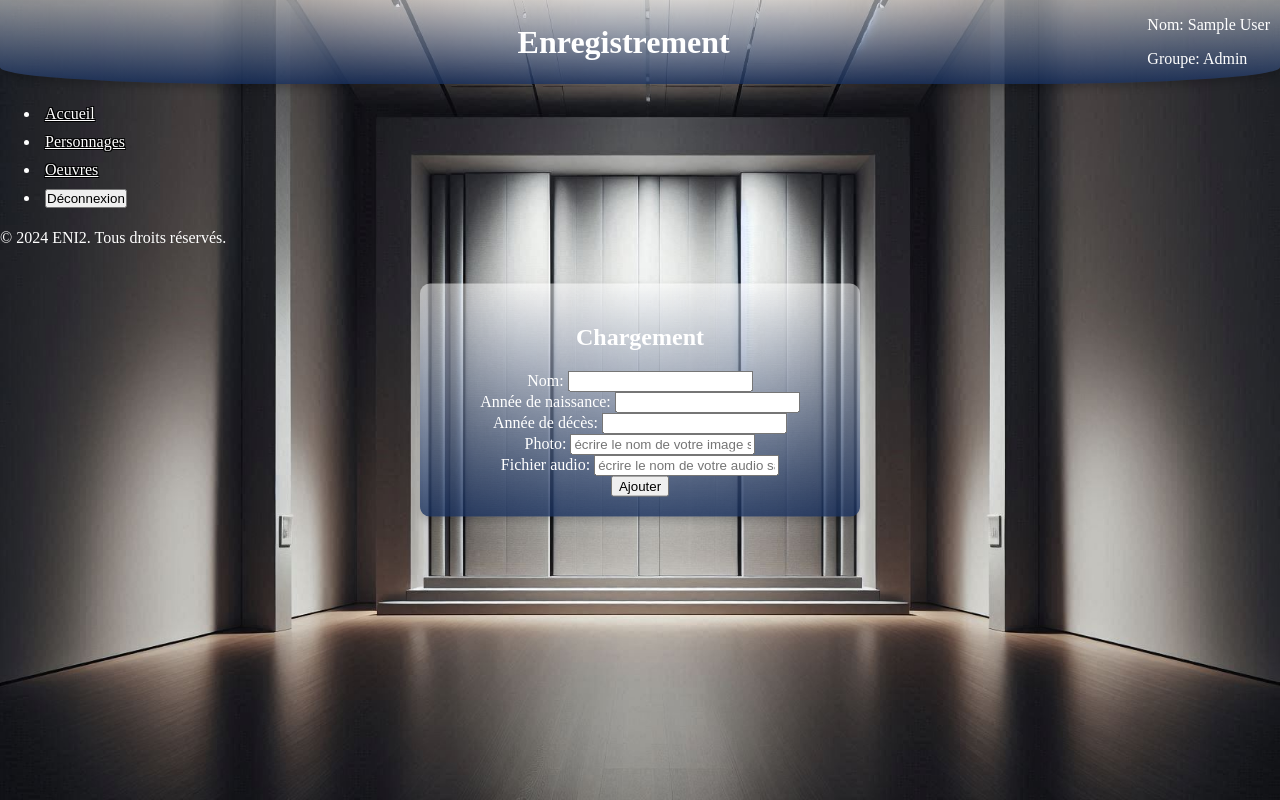
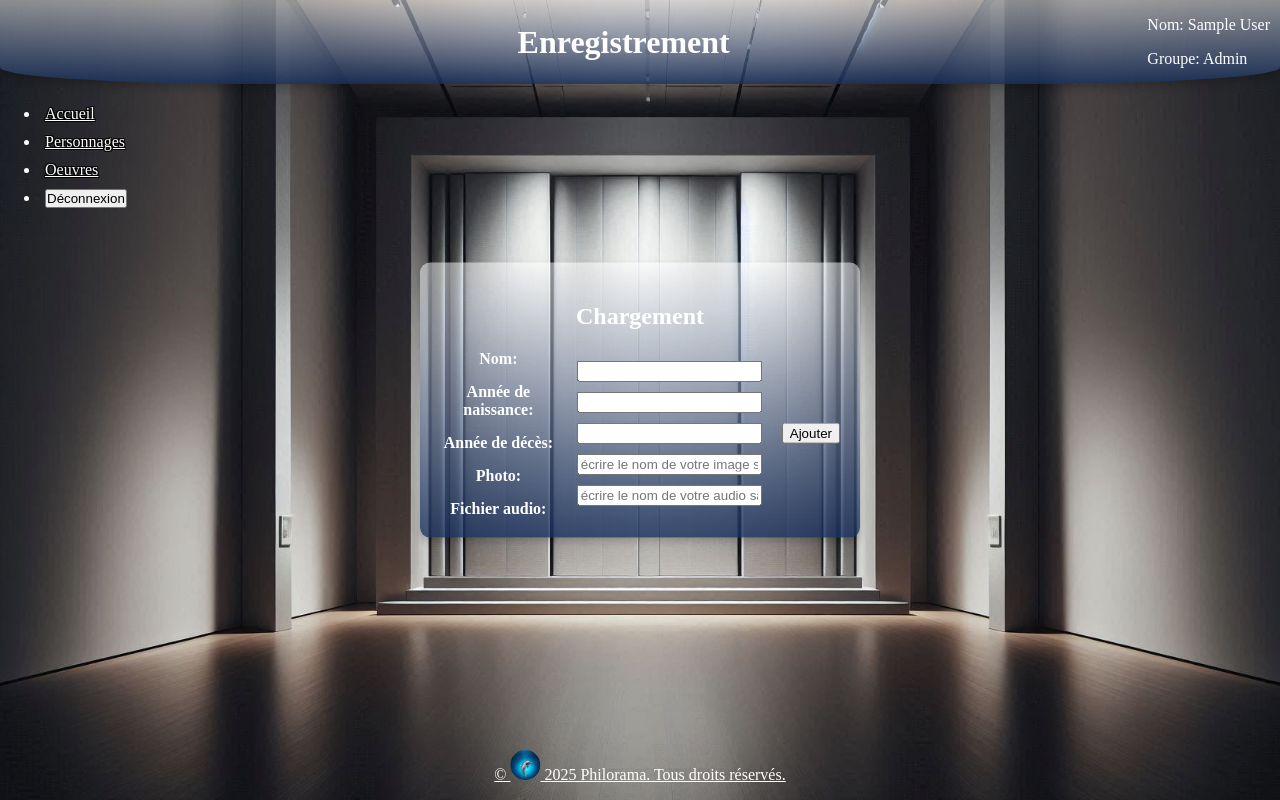
Before and after one commit to Mister-J23/ProjetCDA, a Flask app: page /Chargement in a window 1280 px wide. Run offline with Flask 3, Linux system fonts and the light colour scheme; the visitor is signed in with stand-in values (Sample User, id 1).

Commit message:
05/02/2025 5:31

```diff
--- a/ProjetCDA/WEB_FLASK/app/routes.py
+++ b/ProjetCDA/WEB_FLASK/app/routes.py
@@ -85,7 +85,7 @@ def personnages():
 @login_required
 def Oeuvres():
     # Récupérer toutes les images et fichiers audio
-    all_fig = db.session.execute(text("SELECT * FROM Oeuvres")).fetchall()
+    all_fig = db.session.execute(text("SELECT * FROM bios")).fetchall()
     return render_template('Oeuvres.html', figs=all_fig)
 
 
--- a/ProjetCDA/WEB_FLASK/app/static/style2.css
+++ b/ProjetCDA/WEB_FLASK/app/static/style2.css
@@ -7,6 +7,12 @@ body {
     background-position: center; /* Centrer l'image */
     background-repeat: no-repeat; /* Pas de répétition de l'image */
     background-attachment: fixed; /* L'image reste fixe pendant le défilement de la page */
+    align-items: center;
+    display: flex;
+    flex-direction: column;
+    height: 100vh; /* Prend toute la hauteur de l'écran */
+    margin: 0;
+    overflow: hidden; /* Empêche le défilement de la page */
 
 }
 
@@ -18,7 +24,56 @@ body {
         min-height: 100vh; /* Assure que le corps prend au moins toute la hauteur de l'écran */
         margin: 0; /* Supprime les marges éventuelles */
     }
+
+
 }
+
+/* Fixe le header en haut */
+header {
+    position: fixed;
+    top: 0;
+    left: 0;
+    width: 100%;
+    z-index: 1000;
+}
+.entête{
+    display: flex;
+
+    flex-direction: row; /* Aligne les éléments horizontalement */
+    justify-content: center;
+    align-items: center;
+
+
+
+    border-bottom-right-radius:20%;
+    border-bottom-left-radius:20%;
+    background: linear-gradient(360deg, rgba(24, 48, 94, 0.8), rgba(255, 255, 255, 0.5)); /* Dégradé */
+
+    box-shadow: 0 4px 8px rgba(0, 0, 0, 0.2); /* Ombre douce */
+}
+
+/* Fixe le footer en bas */
+footer {
+    position: fixed;
+    bottom: 0;
+    left: 50%;
+
+    z-index: 1000;
+
+    transform: translate(-50%); /*Décale l'élément de 50% de sa propre largeur */
+    text-decoration: underline;
+
+}
+
+/* Le main doit défiler indépendamment */
+main {
+    flex-grow: 1;
+    margin-top: 250px; /* Ajuste selon la hauteur du header */
+    margin-bottom: 50px; /* Ajuste selon la hauteur du footer */
+    overflow-y: auto; /* Active le défilement */
+    padding: 20px;
+}
+
 
 
 
@@ -26,12 +81,12 @@ body {
     display: flex;
     flex-direction: column;
     align-items: center;  /* Centre horizontalement */
-    justify-content: center;  /* Centre verticalement */
+    /*justify-content: center;  /* Centre verticalement */
     position: absolute;
     top: 50%;
     left: 50%;
     transform: translate(-50%, -50%);
-    width: 400px;
+
     padding: 20px;
     border-radius: 10px;
     box-shadow: 0px 4px 10px rgba(0, 0, 0, 0.1);
@@ -39,12 +94,36 @@ body {
     background: linear-gradient(360deg, rgba(24, 48, 94, 0.8), rgba(255, 255, 255, 0.5)); /* Dégradé */
 
     box-shadow: 0 4px 8px rgba(0, 0, 0, 0.2); /* Ombre douce */
+    min-width: 200px; /* Facultatif : Ajuste la largeur du conteneur */
+    height: auto; /* Facultatif : Ajuste la hauteur du conteneur */
+    max-width: 400px;
 
 }
-.chargement input.black{
+.conteneurform{
+    display: flex;
+    align-items: center; /* Alignement vertical des labels et inputs */
+    justify-content: center;
+    gap: 20px; /* Espacement entre les colonnes labels/inputs */
+    width: auto; /* Facultatif : Ajuste la largeur du conteneur */
+    height: auto; /* Facultatif : Ajuste la hauteur du conteneur */
+}
+.form-labels {
+    display: flex;
     flex-direction: column;
+    font-weight: bold;
+    gap: 15px; /* Espacement entre les champs */
+    width: auto; /* Facultatif : Ajuste la largeur du conteneur */
+    height: auto; /* Facultatif : Ajuste la hauteur du conteneur */
+}
+.form-inputs {
+    display: flex;
+    flex-direction: column;
+    gap: 10px; /* Espacement entre les champs */
+    width: auto; /* Facultatif : Ajuste la largeur du conteneur */
+    height: auto; /* Facultatif : Ajuste la hauteur du conteneur */
 
 }
+
 
 
 .text { /* Appliquer à tous les éléments texte */
@@ -77,6 +156,7 @@ figure {
 
 .container {
     display: flex;
+    align-items: center;
     justify-content: space-around; /* Pour espacer les éléments */
     flex-wrap: wrap; /* Permet d'adapter l'affichage sur les petits écrans */
 }
@@ -119,9 +199,7 @@ footer img{
     min-width: 30px;
     min-height: 30px;
 }
-.fs{
-    text-align: center;
-}
+
 li{
     padding: 5px;
     margin: 0;
@@ -130,21 +208,6 @@ li{
     display: flex;
 }
 
-.entête{
-    display: flex;
-
-    flex-direction: row; /* Aligne les éléments horizontalement */
-    justify-content: center;
-    align-items: center;
-
-
-
-    border-bottom-right-radius:20%;
-    border-bottom-left-radius:20%;
-    background: linear-gradient(360deg, rgba(24, 48, 94, 0.8), rgba(255, 255, 255, 0.5)); /* Dégradé */
-
-    box-shadow: 0 4px 8px rgba(0, 0, 0, 0.2); /* Ombre douce */
-}
 
 .user-info {
     margin-left: auto; /* Pousse le paragraphe vers la droite */
--- a/ProjetCDA/WEB_FLASK/app/templates/charger.html
+++ b/ProjetCDA/WEB_FLASK/app/templates/charger.html
@@ -14,6 +14,7 @@
 </head>
 <body background="static/photo/back.jpeg" >
 
+    <header>
         <!-- En-tête de la page -->
         <div class="entête">
             <h1>Enregistrement</h1>
@@ -22,7 +23,6 @@
                 <p>Groupe: {{ groupe }}</p>
             </div>
          </div>
-    <header>
 
         <nav>
             <ul>
@@ -39,32 +39,36 @@
     <main>
         <div class="Chargement">
             <h2>Chargement</h2>
-            <form action="{{ url_for('charge') }}" method="POST" enctype="multipart/form-data">
+
+            <form action="{{ url_for('charge') }}" method="POST" enctype="multipart/form-data" class="conteneurform">
+                <div class="form-labels">
                     <label for="nom">Nom:</label>
-                <input class="black" type="text" name="nom" required><br>
-
                     <label for="naissance">Année de naissance:</label>
-                <input class="black" type="number" name="naissance" required><br>
-
                     <label for="mort">Année de décès:</label>
-                <input class="black" type="number" name="mort" required><br>
-
                     <label for="photo">Photo:</label>
-                <input class="black"  type="text" name="photo" placeholder="écrire le nom de votre image sans l'extension" required><br>
-
                     <label for="audio">Fichier audio:</label>
-                <input class="black"  type="text" name="audio" placeholder="écrire le nom de votre audio sans l'extension" ><br>
+                </div>
+                <div class="form-inputs">
+                    <input class="black" type="text" name="nom" required>
+                    <input class="black" type="number" name="naissance" required>
+                    <input class="black" type="number" name="mort" required>
+                    <input class="black" type="text" name="photo" placeholder="écrire le nom de votre image sans l'extension" required>
+                    <input class="black" type="text" name="audio" placeholder="écrire le nom de votre audio sans l'extension">
+                </div>
 
                 <button class="black" type="submit">Ajouter</button>
             </form>
+
+
+
             </div>
     </main>
 
     <!-- Section principale -->
 
     <!-- Pied de page -->
-    <footer>
-        <p>&copy; 2024 ENI2. Tous droits réservés.</p>
+    <footer >
+        <p>&copy; <img class="foot" src="static/photo/dauphin.png" > 2025 Philorama. Tous droits réservés.</p>
     </footer>
 
 </body>
```
Also changed, not shown: ProjetCDA/WEB_FLASK/app/requete.py (+7 -6 lines), ProjetCDA/WEB_FLASK/app/templates/Contact.html (+4 -4 lines), ProjetCDA/WEB_FLASK/app/templates/Home.html (+8 -5 lines), ProjetCDA/WEB_FLASK/app/templates/Oeuvres.html (+4 -4 lines), ProjetCDA/WEB_FLASK/app/templates/Personnages.html (+6 -5 lines), ProjetCDA/WEB_FLASK/app/templates/connexion.html (+13 -9 lines), ProjetCDA/WEB_FLASK/app/static/photo/spinozaOeuvre.png (renamed from ProjetCDA/WEB_FLASK/app/static/spinozaOeuvre.png). Lines whose indentation alone changed are shown as unchanged.
